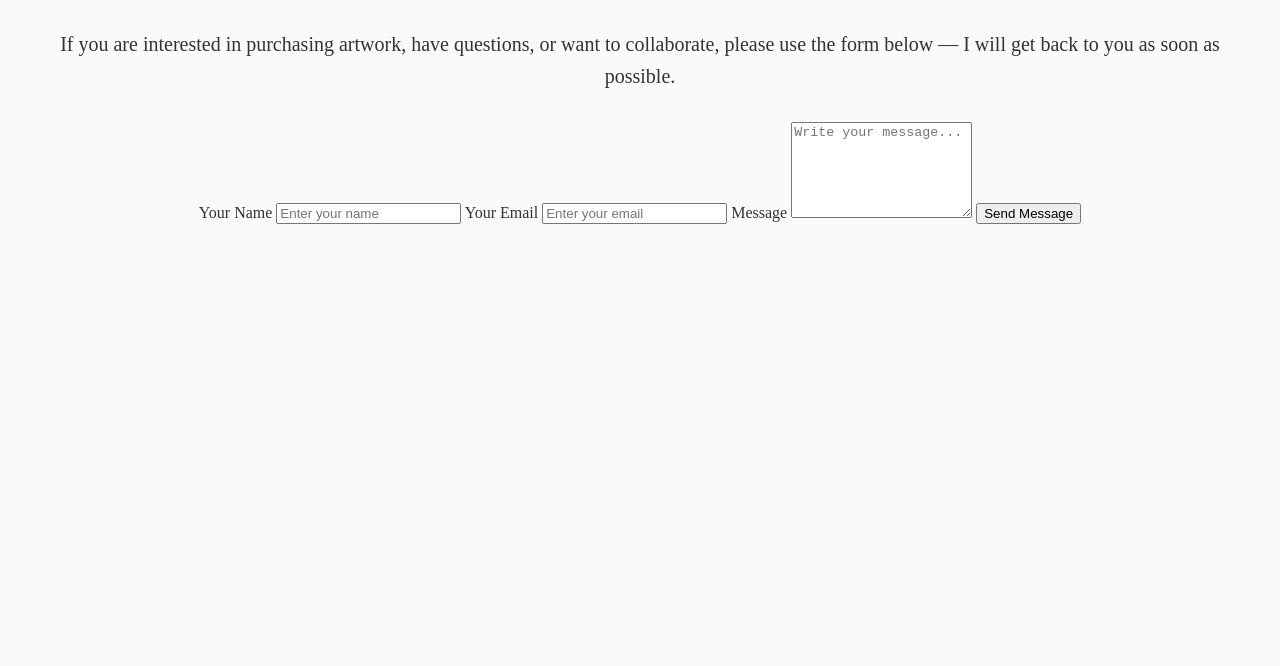
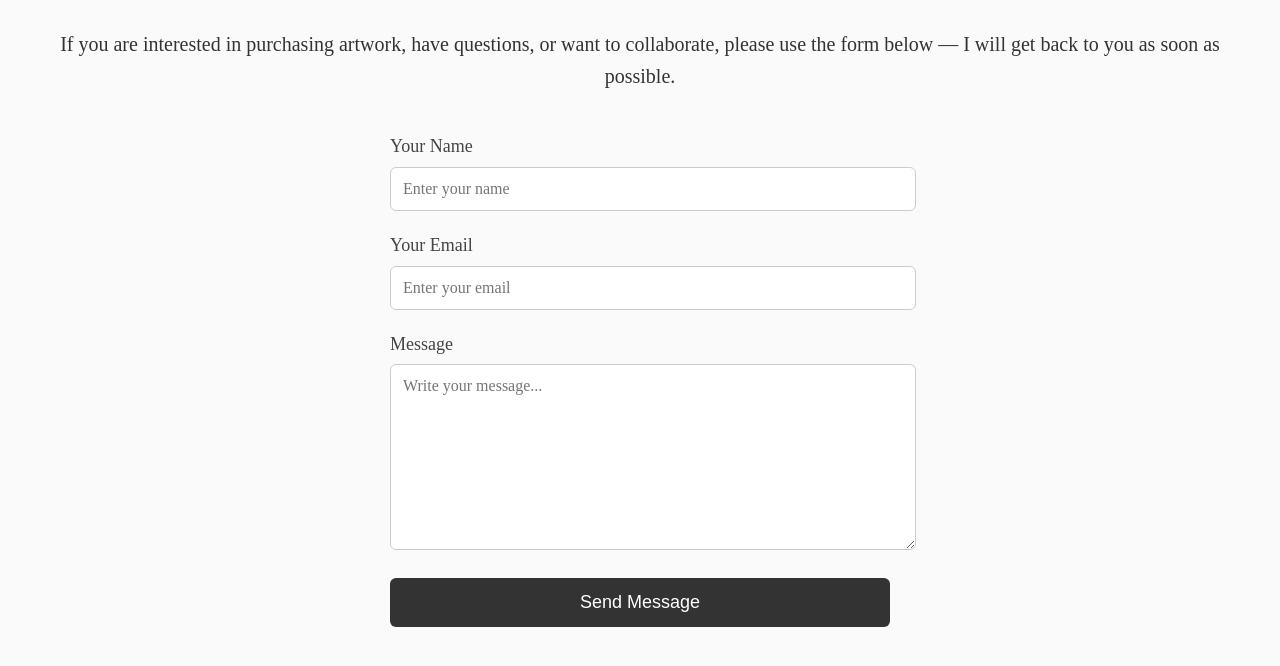
Before and after one commit to eigoldobina/evgeniya-goldobina-art, a plain HTML site: page contact.html in a window 1280 px wide. Shown: the part 262-928 px from the top of the page. Before the commit the page ends 800 px from the top, so only its background shows below. Drawn offline with Linux system fonts and the light colour scheme; a web font is replaced by a local one.

Commit message:
Update style.css

```diff
--- a/style.css
+++ b/style.css
@@ -194,7 +194,6 @@ nav a {
     border-radius: 8px;
     box-shadow: 0 4px 14px rgba(0,0,0,0.16);
 
-    /* FIXES noise and stretching */
     object-fit: cover;
     image-rendering: smooth;
     image-rendering: auto;
@@ -225,6 +224,58 @@ nav a {
     font-size: 22px;
 }
 
+/* --- NEW FORM STYLES ADDED --- */
+
+.contact-form {
+    max-width: 500px;
+    margin: 40px auto;
+    text-align: left;
+}
+
+.contact-form label {
+    display: block;
+    font-size: 18px;
+    margin-bottom: 6px;
+    color: #444;
+}
+
+.contact-form input,
+.contact-form textarea {
+    width: 100%;
+    padding: 12px;
+    border: 1px solid #ccc;
+    border-radius: 6px;
+    font-family: "Playfair Display", serif;
+    font-size: 16px;
+    margin-bottom: 20px;
+    background: white;
+}
+
+.contact-form textarea {
+    height: 160px;
+    resize: vertical;
+}
+
+.contact-form button {
+    width: 100%;
+    padding: 14px;
+    background: #333;
+    color: white;
+    border: none;
+    border-radius: 6px;
+    font-size: 18px;
+    cursor: pointer;
+    transition: 0.2s ease;
+}
+
+.contact-form button:hover {
+    background: #555;
+}
+
+/* ------------------------------ */
+/* BACK LINK */
+/* ------------------------------ */
+
 .back-link {
     text-align: center;
     margin: 40px 0;
@@ -239,16 +290,13 @@ nav a {
 
 .back-link a:hover {
     text-decoration: underline;
+}
 
-}
 /* ===========================
    MOBILE LAYOUT FIXES
    =========================== */
 @media (max-width: 768px) {
-
-    /* Header container */
     header {
-        display: flex;
         flex-direction: column;
         align-items: center;
         text-align: center;
@@ -256,14 +304,12 @@ nav a {
         gap: 10px;
     }
 
-    /* Logo becomes smaller + centered */
     .logo {
         font-size: 22px;
         line-height: 1.3;
         text-align: center;
     }
 
-    /* Navigation stacks vertically */
     nav ul {
         display: flex;
         flex-direction: row;
@@ -278,7 +324,6 @@ nav a {
         margin: 0;
     }
 
-    /* Hero text scales down */
     .hero-title {
         font-size: 36px;
     }
@@ -286,24 +331,21 @@ nav a {
         font-size: 28px;
     }
 
-    /* Prevent image zoom overflow */
     .hero {
         background-position: center top;
         height: 70vh;
     }
 }
-/* ---------- MOBILE FIXES ---------- */
+
+/* MOBILE FIXES */
 @media (max-width: 768px) {
-
-    /* Hero section: show more of the painting */
     .hero {
-        background-size: contain;     /* image not zoomed in */
+        background-size: contain;
         background-repeat: no-repeat;
         background-position: center top;
-        height: 60vh;                 /* shorter hero section */
+        height: 60vh;
     }
 
-    /* Title smaller on phone */
     .cursive-title {
         font-size: 2rem;
         line-height: 2.4rem;
@@ -314,23 +356,22 @@ nav a {
         margin-top: 5px;
     }
 
-    /* Header logo smaller */
     .logo {
         font-size: 1.4rem;
     }
 
-    /* Menu slightly smaller */
     nav a {
         font-size: 1rem;
         margin: 0 8px;
     }
 }
+
 .hero-text-bottom {
     text-align: center;
     font-size: 1.1rem;
     margin-top: 20px;
     padding: 10px 0;
-    color: #333;   /* darker so it's visible */
+    color: #333;
 }
 
 .hero-container img {
@@ -345,6 +386,7 @@ nav a {
         margin-top: 15px;
     }
 }
+
 .hero-text-bottom,
 .hero-text-bottom * {
     color: #000 !important;
```
